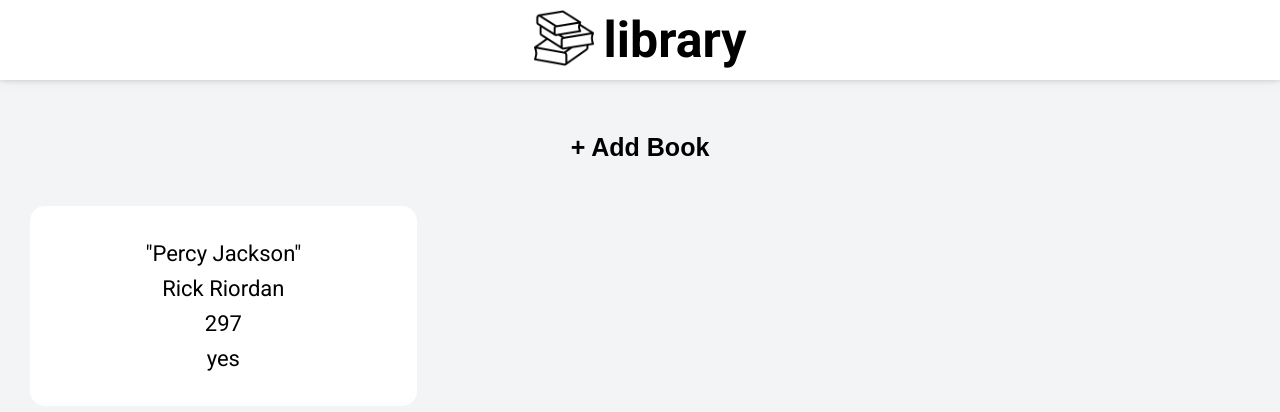
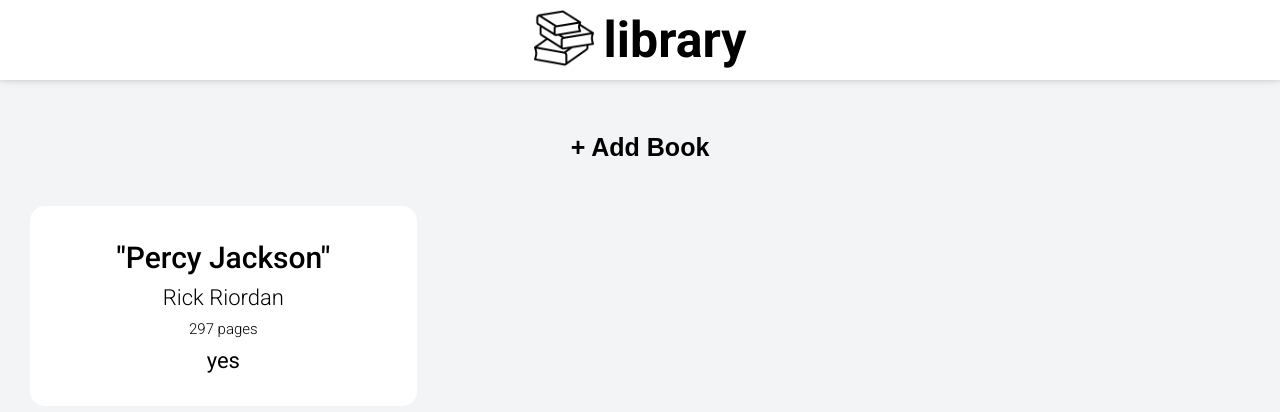
Before and after one commit to v-sudo29/library, a plain HTML site: page index.html in a window 1280 px wide. Drawn offline with Linux system fonts and the light colour scheme.

Commit message:
Style card text

```diff
--- a/script.js
+++ b/script.js
@@ -17,7 +17,7 @@ console.log(addTitleQuotes('hi there'));
 function Book(title, author, pages, read) {
   this.title = addTitleQuotes(title);
   this.author = author;
-  this.pages = pages;
+  this.pages = pages + ' pages';
   this.read = read;
 }
 
--- a/style.css
+++ b/style.css
@@ -82,6 +82,7 @@ svg {
 .new-book-button:focus {
   outline: none;
 }
+
 /* Cards */
 .cards-container {
   display: grid;
@@ -101,6 +102,20 @@ svg {
   border-radius: 15px;
   background-color: white;
   font-size: 22px;
+}
+
+.book-title {
+  font-size: 30px;
+  font-weight: 500;
+}
+
+.book-author {
+  font-weight: 200;
+}
+
+.book-pages {
+  font-size: 15px;
+  font-weight: 200;
 }
 
 /* Overlay */
```
